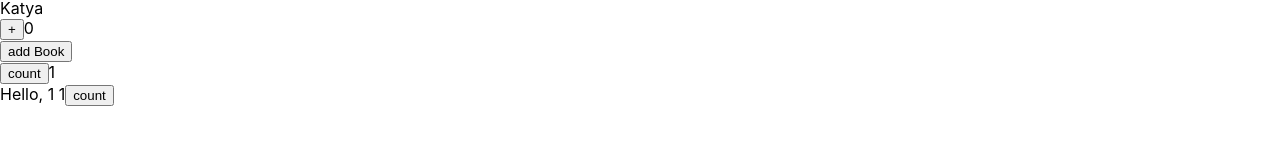
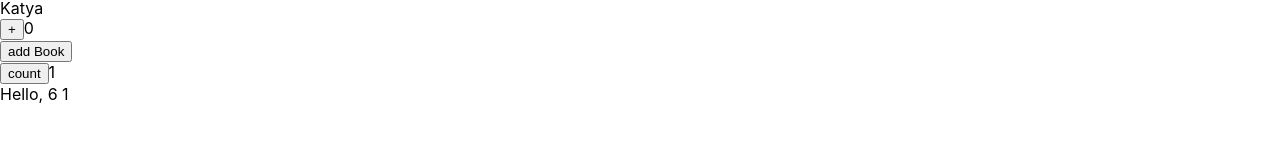
Before and after one commit to IlyaGab/React-podrobno, a React (Create React App) app: page / in a window 1280 px wide. Shown: the part 656-797 px from the top of the page. Built offline with nearby package versions, Linux system fonts and the light colour scheme.

Commit message:
add SetTimeout, SetInterval task

```diff
--- a/src/App.tsx
+++ b/src/App.tsx
@@ -14,7 +14,7 @@ import UseMemo from './Components/UseMemo/UseMemo';
 import Factorial from './Components/Factorial/Factorial';
 import UseCallback from './Components/useCallback/UseCallback';
 import UseState from './Components/UseState/UseState';
-import UseEffect from './Components/UseEffect/UseEffect';
+import UseEffect, {SetTimeoutExample} from './Components/UseEffect/UseEffect';
 
 
 
@@ -48,6 +48,7 @@ function App() {
             <UseCallback />
             <UseState/>
             <UseEffect/>
+            <SetTimeoutExample/>
         </div>
     );
 }
--- a/src/Components/UseEffect/UseEffect.tsx
+++ b/src/Components/UseEffect/UseEffect.tsx
@@ -5,16 +5,46 @@ const UseEffect = () => {
     const [counter, setCounter] = useState<number>(1)
     console.log('Example')
 
-    useEffect(()=> {
-        debugger
-        console.log('useEffect')
-        document.title = counter.toString()
-    },[counter])
+    // useEffect(()=> {
+    //     console.log('useEffect')
+    //     document.title = counter.toString()
+    // },[counter])
+
+    // useEffect(()=> {
+    //     console.log('useEffect1')
+    //     document.title = counter.toString()
+    // },[])
+    //
+    // useEffect(()=> {
+    //     console.log('useEffect2')
+    //     document.title = counter.toString()
+    // })
 
     return (
         <div>
-        Hello, {counter} {fake}
-            <button onClick={()=>setFake(fake+ 1)}> count </button>
+        {/*Hello, {counter} {fake}*/}
+        {/*    <button onClick={()=>setFake(fake+ 1)}> count </button>*/}
+        </div>
+    );
+};
+
+export const SetTimeoutExample = () => {
+    const [fake, setFake] = useState(1)
+    const [counter, setCounter] = useState<number>(1)
+    console.log('Example')
+
+    useEffect(()=> {
+        setInterval(()=>{
+            setCounter(state=>state + 1)
+        }, 1000)
+    },[])
+
+
+
+    return (
+        <div>
+            Hello, {counter} {fake}
+            {/*<button onClick={()=>setFake(fake + 1)}> count </button>*/}
         </div>
     );
 };
```
